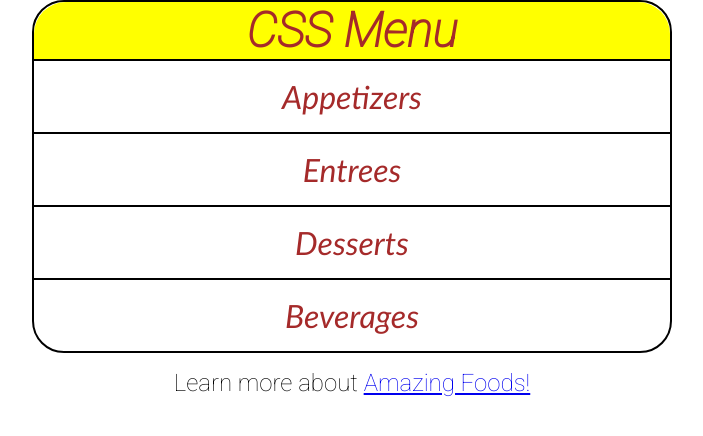
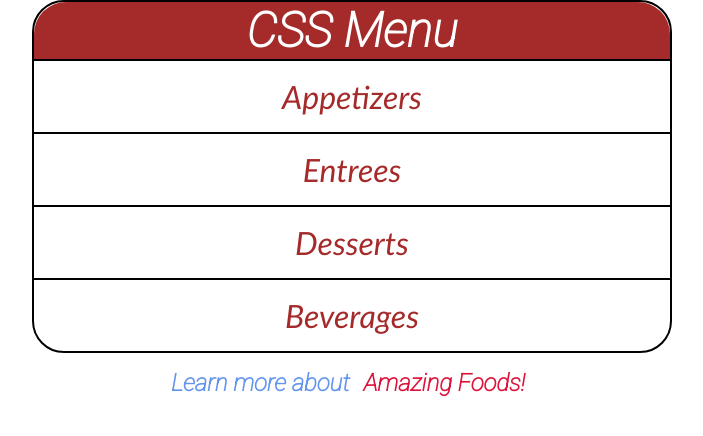
Before and after one commit to azamsyedmohd/Menu-List-Project, a plain HTML site: page index.html in a window 1280 px wide. Shown: the whole page, without its empty margins (288-991 px from the left). Drawn offline with Linux system fonts and the light colour scheme.

Commit message:
anchor element  styling

```diff
--- a/index.css
+++ b/index.css
@@ -12,10 +12,10 @@ body {
   height: 100vh;
 }
 .heading {
-  color: brown;
+  color: white;
   font-weight: 600;
   font-style: italic;
-  background-color: yellow;
+  background-color: brown;
   border-top-right-radius: 2rem;
   border-top-left-radius: 2rem;
 }
@@ -27,6 +27,9 @@ body {
   margin: auto;
 }
 .paragraph {
+  color: cornflowerblue;
+  font-weight: bold;
+  font-style: italic;
   font-size: 1.5rem;
   text-align: center;
   margin: 1rem 0;
@@ -53,10 +56,21 @@ body {
 }
 .list li a:hover {
   cursor: pointer;
-  background-color: gainsboro;
+  background-color: burlywood;
 }
 .list li a:focus {
   cursor: pointer;
-  background-color: brown;
+  background-color: black;
   color: white;
 }
+.amazing-foods {
+  padding: 0.5rem;
+  text-decoration: none;
+  cursor: pointer;
+  color: crimson;
+}
+.paragraph a:hover,
+.paragraph a:focus {
+  cursor: pointer;
+  color: hotpink;
+}
--- a/index.html
+++ b/index.html
@@ -42,6 +42,7 @@
     <p class="paragraph">
       Learn more about
       <a
+        class="amazing-foods"
         href="https://www.cnn.com/travel/article/world-best-food-dishes/index.html"
         target="_blank"
         >Amazing Foods!</a
```
